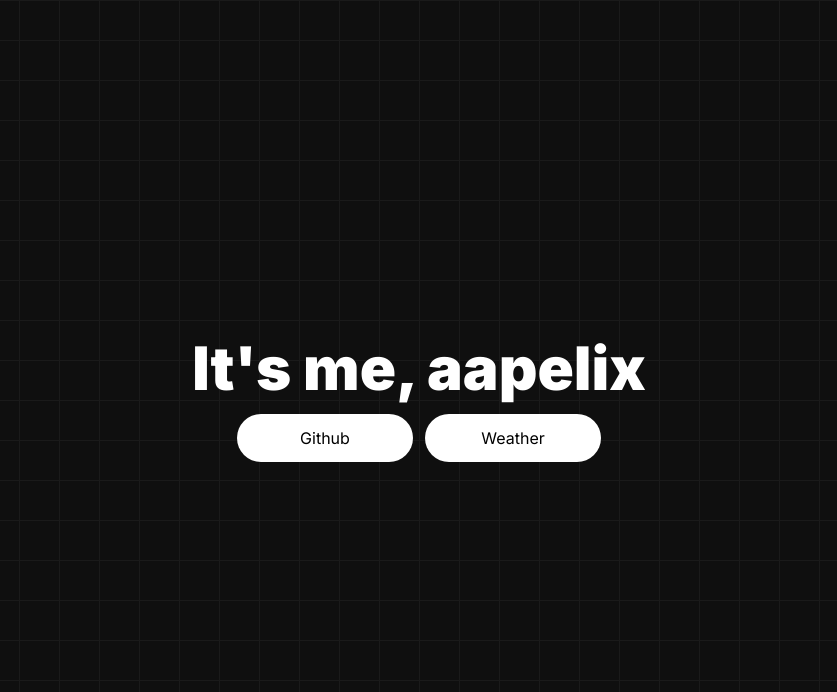
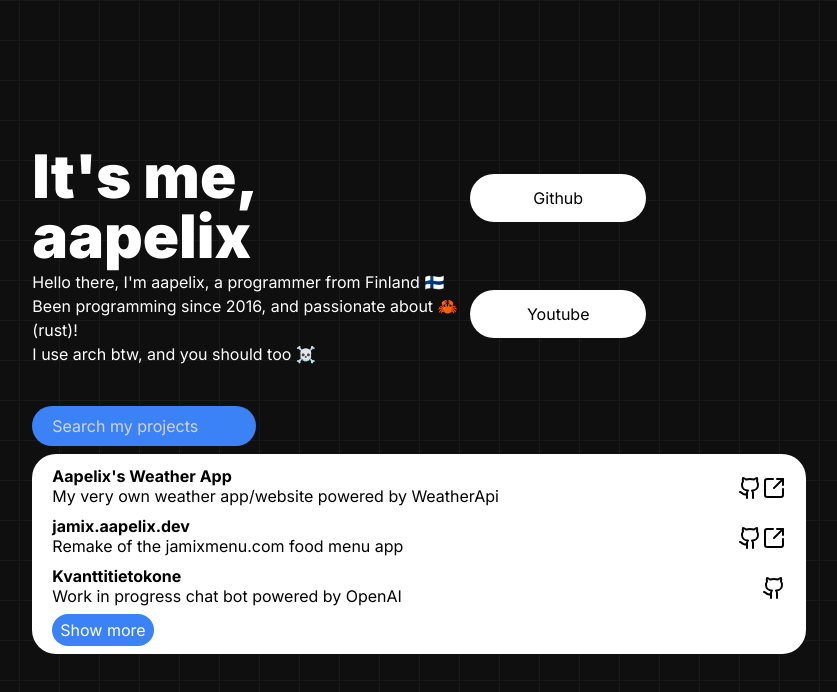
Before and after one commit to aapelix/aapelix.dev, a Next.js app: page / in a window 1280 px wide. Shown: the top 692 px of the page, without its empty margins (221-1058 px from the left). Built offline with nearby package versions, Linux system fonts and the light colour scheme; what tailwindcss-animated would draw is missing.

Commit message:
New design

```diff
--- a/package.json
+++ b/package.json
@@ -28,5 +28,6 @@
     "tailwindcss": "^3.4.1",
     "tailwindcss-animated": "^1.0.1",
     "typescript": "^5"
-  }
+  },
+  "packageManager": "yarn@1.22.22+sha512.a6b2f7906b721bba3d67d4aff083df04dad64c399707841b7acf00f6b133b7ac24255f2652fa22ae3534329dc6180534e98d17432037ff6fd140556e2bb3137e"
 }
--- a/src/app/page.tsx
+++ b/src/app/page.tsx
@@ -5,93 +5,158 @@ import { useEffect, useState } from "react";
 import { motion } from "framer-motion";
 
 export default function Home() {
+  const [input, setInput] = useState("");
+  const [limit, setLimit] = useState(3);
+
   const items = [
-    {
-      title: "Aapelix's News app",
-      description: "WIP News app",
-      header: <img className="rounded-lg" src="/Gradient.png" />,
-      url: "https://news.aapelix.dev",
-      className: "col-span-1",
-      published: "2024",
-    },
     {
       title: "Aapelix's Weather App",
       description: "My very own weather app/website powered by WeatherApi",
-      header: <img className="rounded-lg" src="/Gradient.png" />,
       url: "https://weather.aapelix.dev",
-      className: "col-span-1",
-      published: "2024",
+      git: "https://github.com/aapelix/weather.aapelix.dev",
+    },
+    {
+      title: "jamix.aapelix.dev",
+      description: "Remake of the jamixmenu.com food menu app",
+      url: "https://jamix.aapelix.dev",
+      git: "https://github.com/aapelix/jamixmenuv3",
+    },
+    {
+      title: "Kvanttitietokone",
+      description: "Work in progress chat bot powered by OpenAI",
+      git: "https://github.com/aapelix/chatti-botti",
+    },
+    {
+      title: "BlocksMined",
+      description: "A minecraft mod that tracks blocks mined on a server/world",
+      url: "https://modrinth.com/mod/blocksmined",
+      git: "https://github.com/aapelix/blocksmined",
     },
     {
       title: "Project KTJNKEIO",
       description:
         "A WIP game. The letters KTJNKEIO mean 'Keksikää Tälle joku nimi koska en ite osaa' that translates to 'Come Up With a Name For This Because I Can't Myself'",
-      header: <img className="rounded-lg" src="/Gradient.png" />,
-      url: "https://github.com/aapelix/project-ktjnkeio",
-      className: "row-span-1",
-      published: "Coming soonTM",
+      git: "https://github.com/aapelix/project-ktjnkeio",
     },
     {
       title: "Argonium",
       description:
         "NPM Package for usign many popular command line commands 39.948 (just a random number, no science) times easier and faster",
-      header: <img className="rounded-lg" src="/Gradient.png" />,
       url: "https://argonium.net/",
-      className: "row-span-1",
-      published: "2023",
-    },
-    {
-      title: "Jamix menu v2",
-      description: "My own version of JAMIX food app (WIP)",
-      header: <img className="rounded-lg" src="/Gradient.png" />,
-      url: "https://jamix.aapelix.dev",
-      className: "row-span-1",
-      published: "Coming soonTM",
     },
     {
       title: "Ilma",
       description: "A better version (🧢) of Wilma",
-      header: <img className="rounded-lg" src="/Gradient.png" />,
-      url: "https://github.com/aapelix/project-ilma",
-      className: "row-span-1",
-      published: "Coming soonTM",
+      git: "https://github.com/aapelix/project-ilma",
     },
     {
       title: "RealmiUtils",
       description:
         "Mineraft utility mod for a finnish minecraft server called Realmi",
-      header: <img className="rounded-lg" src="/Gradient.png" />,
       url: "https://modrinth.com/mod/realmiutils",
-      className: "row-span-1",
-      published: "2023",
+      git: "https://github.com/aapelix/realmiutils",
     },
-
     {
       title: "Cmd Weather App",
       description:
         "Like the name suggests, a cmd weather app. Who doesn't need one?",
-      header: <img className="rounded-lg" src="/Gradient.png" />,
-      url: "https://github.com/aapelix/weather",
-      className: "row-span-1",
-      published: "2024",
+      git: "https://github.com/aapelix/weather",
+    },
+    {
+      title: "Aapelix's News app",
+      description: "WIP News app",
+      url: "https://news.aapelix.dev",
+      git: "https://github.com/aapelix/news.aapelix.dev",
     },
   ];
 
+  const filteredItems = items.filter((item) =>
+    item.title.toLowerCase().startsWith(input.toLowerCase()),
+  );
+
   return (
-    <div className="w-full h-screen flex justify-center items-center text-white flex-col gap-y-4">
-      <h1 className="text-6xl font-black">It&apos;s me, aapelix</h1>
-      <div className="flex flex-wrap gap-3 md:flex-row flex-col justify-center items-center">
+    <div className="w-full flex min-h-screen justify-center items-center text-white flex-col gap-y-4">
+      <div className="lg:w-2/3 px-10 w-full py-10">
+        <div className="flex md:flex-row flex-col md:justify-between">
+          <div>
+            <h1 className="md:text-6xl text-6xl font-black">
+              It&apos;s me, aapelix
+            </h1>
+            <p className="mt-1">
+              Hello there, I&apos;m aapelix, a programmer from Finland 🇫🇮 <br />
+              Been programming since 2016, and passionate about 🦀 (rust)!{" "}
+              <br />I use arch btw, and you should too ☠️
+            </p>
+          </div>
+          <div className="flex flex-wrap lg:mt-0 mt-4 gap-3 md:flex-row flex-row items-center">
             <a href="https://github.com/aapelix">
-          <button className="w-44 hover:w-96 duration-300 h-12 bg-white text-black rounded-full">
+              <button className="md:w-44 w-32 md:hover:w-96 duration-300 h-12 bg-white text-black rounded-full">
                 Github
               </button>
             </a>
-        <a href="https://weather.aapelix.dev">
-          <button className="w-44 hover:w-96 duration-300 h-12 bg-white text-black rounded-full">
-            Weather
+            <a href="https://youtube.com/@aapelix">
+              <button className="md:w-44 w-32 md:hover:w-96 duration-300 h-12 bg-white text-black rounded-full">
+                Youtube
               </button>
             </a>
           </div>
         </div>
+
+        <div className="mt-10">
+          <input
+            type="search"
+            autoComplete="false"
+            className="focus:w-full w-56 duration-300 py-2 rounded-full px-5 bg-blue-500 placeholder:text-zinc-300"
+            placeholder="Search my projects"
+            value={input}
+            onChange={(e) => setInput(e.target.value)}
+          />
+          <ul className="bg-white text-black rounded-3xl px-5 py-2 mt-2">
+            {filteredItems.slice(0, limit).map((project, index) => (
+              <li
+                className="my-0.5 flex justify-between items-center"
+                key={index}
+              >
+                <div>
+                  <h1 className="font-bold">{project.title}</h1>
+                  <p className="-translate-y-1">{project.description}</p>
+                </div>
+                <div className="flex">
+                  {project.git && (
+                    <a
+                      href={project.git}
+                      className="hover:scale-110 duration-300"
+                    >
+                      <Github />
+                    </a>
+                  )}
+                  {project.url && (
+                    <a
+                      href={project.url}
+                      className="hover:scale-110 duration-300"
+                    >
+                      <SquareArrowOutUpRight />
+                    </a>
+                  )}
+                </div>
+              </li>
+            ))}
+            <button
+              className="bg-blue-500 py-1 px-2 rounded-full text-white hover:scale-105 duration-300"
+              onClick={() => setLimit(limit + 3)}
+            >
+              Show more
+            </button>
+            <button
+              className="bg-blue-500 ml-2 py-1 px-2 rounded-full text-white hover:scale-105 duration-300"
+              style={{ display: limit == 3 ? "none" : "" }}
+              onClick={() => setLimit(3)}
+            >
+              Show less
+            </button>
+          </ul>
+        </div>
+      </div>
+    </div>
   );
 }
```
Lines whose indentation alone changed are shown as unchanged.
